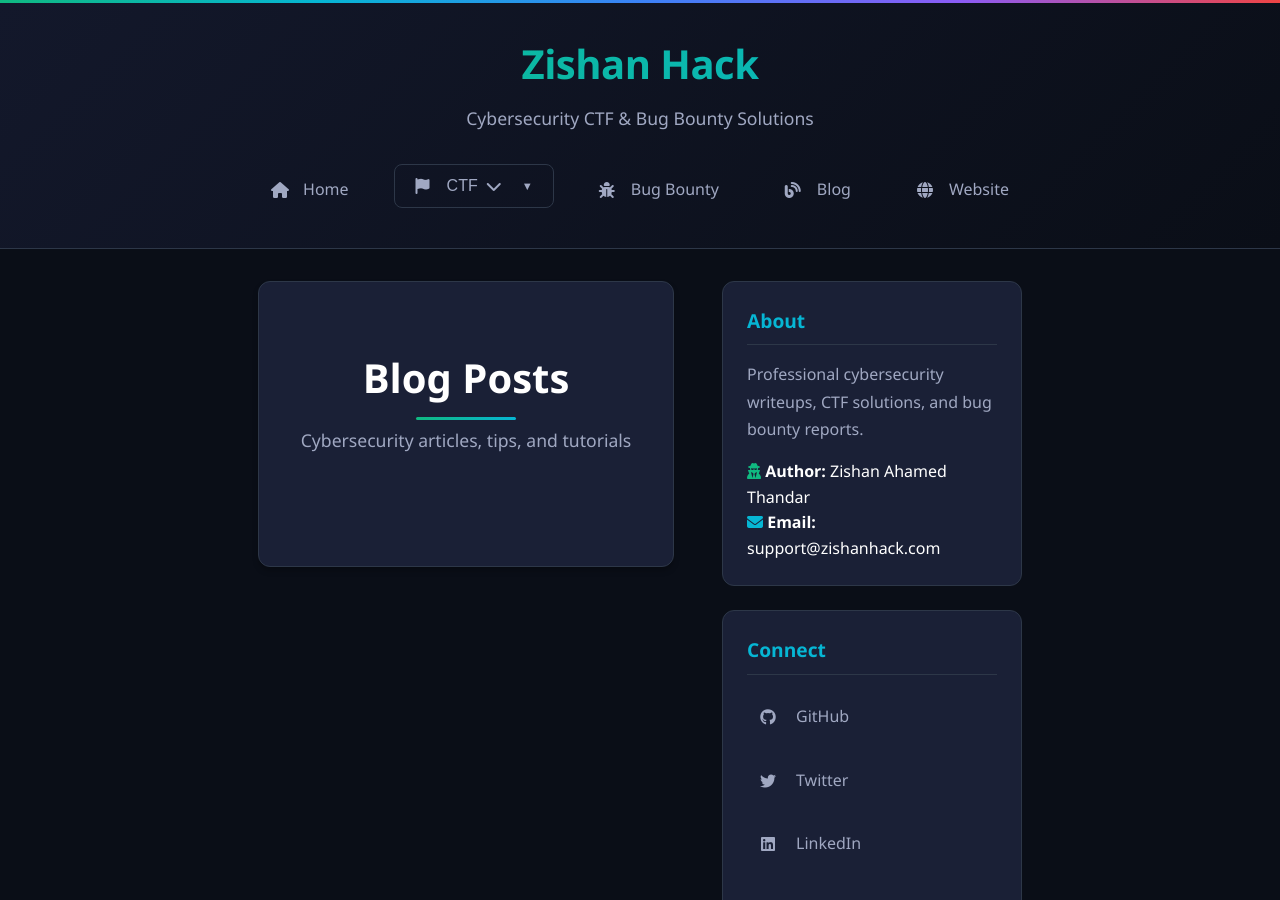
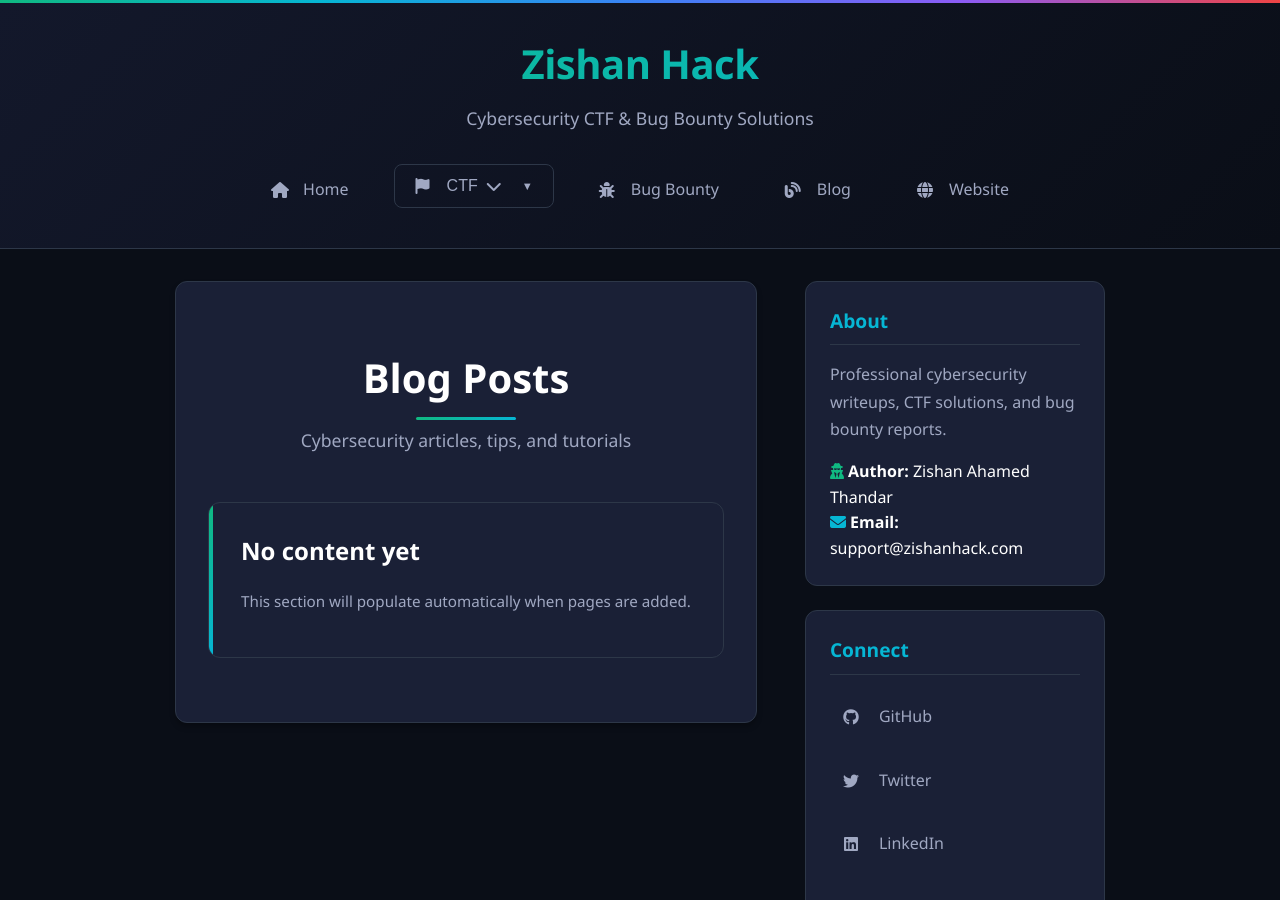
Before and after one commit to ZishanAdThandar/WriteUps, a Jekyll site: the page built from posts/blog/index.md, in a window 1280 px wide and 900 px high. Built offline with Jekyll 4.4.1, drawn with Linux system fonts in a browser that asks for light colours.

Commit message:
modified:   _layouts/list.html

```diff
--- a/_layouts/list.html
+++ b/_layouts/list.html
@@ -15,19 +15,48 @@
     {% assign base_path = page.dir | remove_first: "/" %}
     {% assign has_items = false %}
 
-{% for p in site.collections['writeups'].docs %}
-  {% if p.path contains base_path %}
-    {% unless p.path contains 'index.md' or p.path contains 'README' or p.path contains 'imaginaryctf' %}
+    {% for doc in site.collections['posts'].docs %}
+
+      {% if doc.path contains base_path %}
+        {% unless
+          doc.path contains 'index.md' or
+          doc.path contains 'README' or
+          doc.path contains 'imaginaryctf'
+        %}
+
           {% assign has_items = true %}
           <article class="list-item">
-        <a href="{{ p.url | relative_url }}">
-          <h2>{{ p.title | default: p.name }}</h2>
+            <a href="{{ doc.url | relative_url }}">
+              <h2>{{ doc.title | default: doc.name }}</h2>
+
+              {% if doc.description %}
+                <p>{{ doc.description | truncate: 150 }}</p>
+              {% elsif doc.excerpt %}
+                <p>{{ doc.excerpt | strip_html | truncate: 150 }}</p>
+              {% endif %}
+
+              <div class="list-meta">
+                <span class="list-category">{{ page.title }}</span>
+                {% if doc.date %}
+                  <span class="list-date">
+                    {{ doc.date | date: "%B %d, %Y" }}
+                  </span>
+                {% endif %}
+              </div>
             </a>
           </article>
+
         {% endunless %}
       {% endif %}
+
     {% endfor %}
 
+    {% unless has_items %}
+      <article class="list-item">
+        <h2>No content yet</h2>
+        <p>This section will populate automatically when pages are added.</p>
+      </article>
+    {% endunless %}
 
   </div>
 </section>
```
Lines whose indentation alone changed are shown as unchanged.
